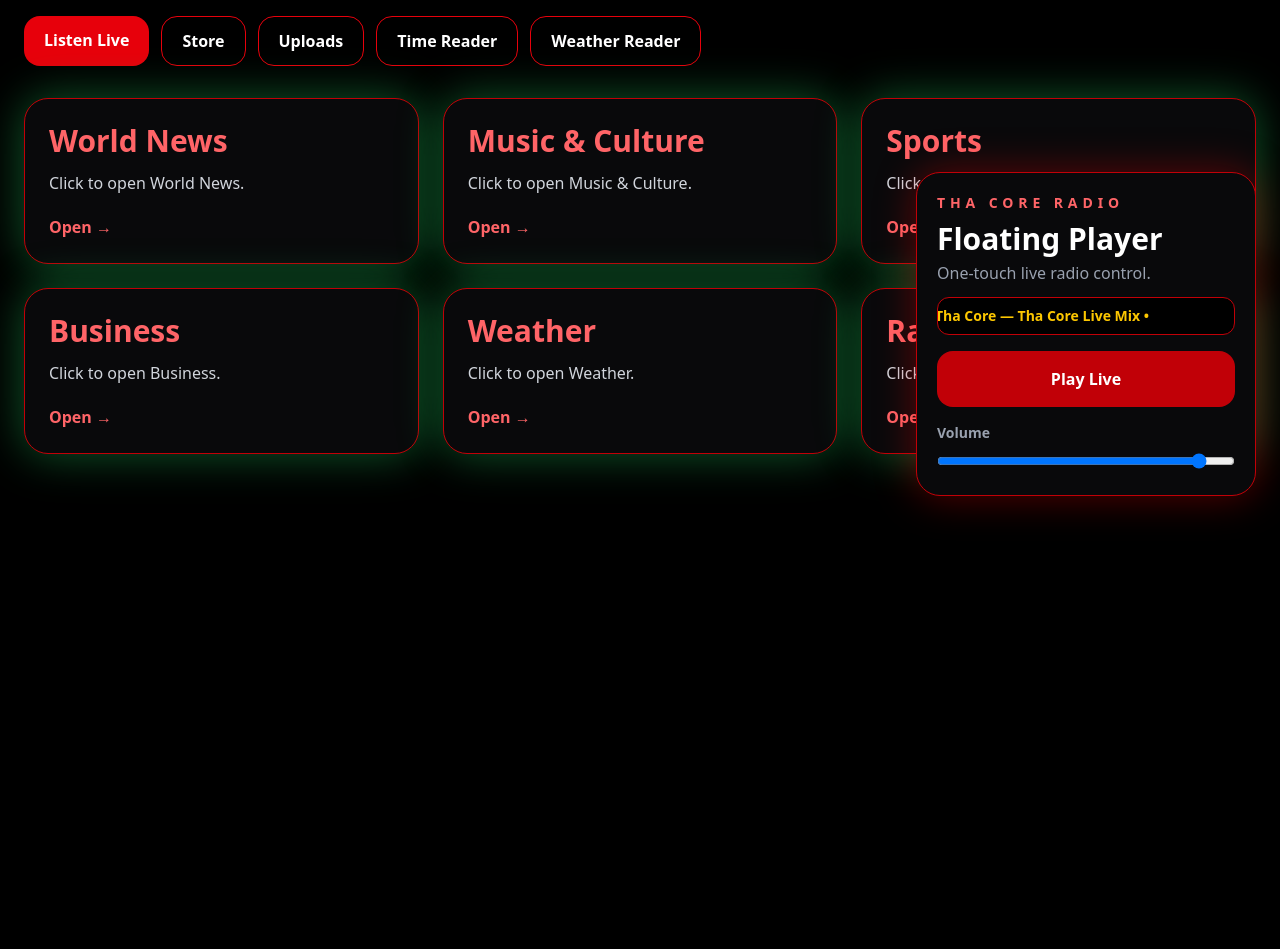
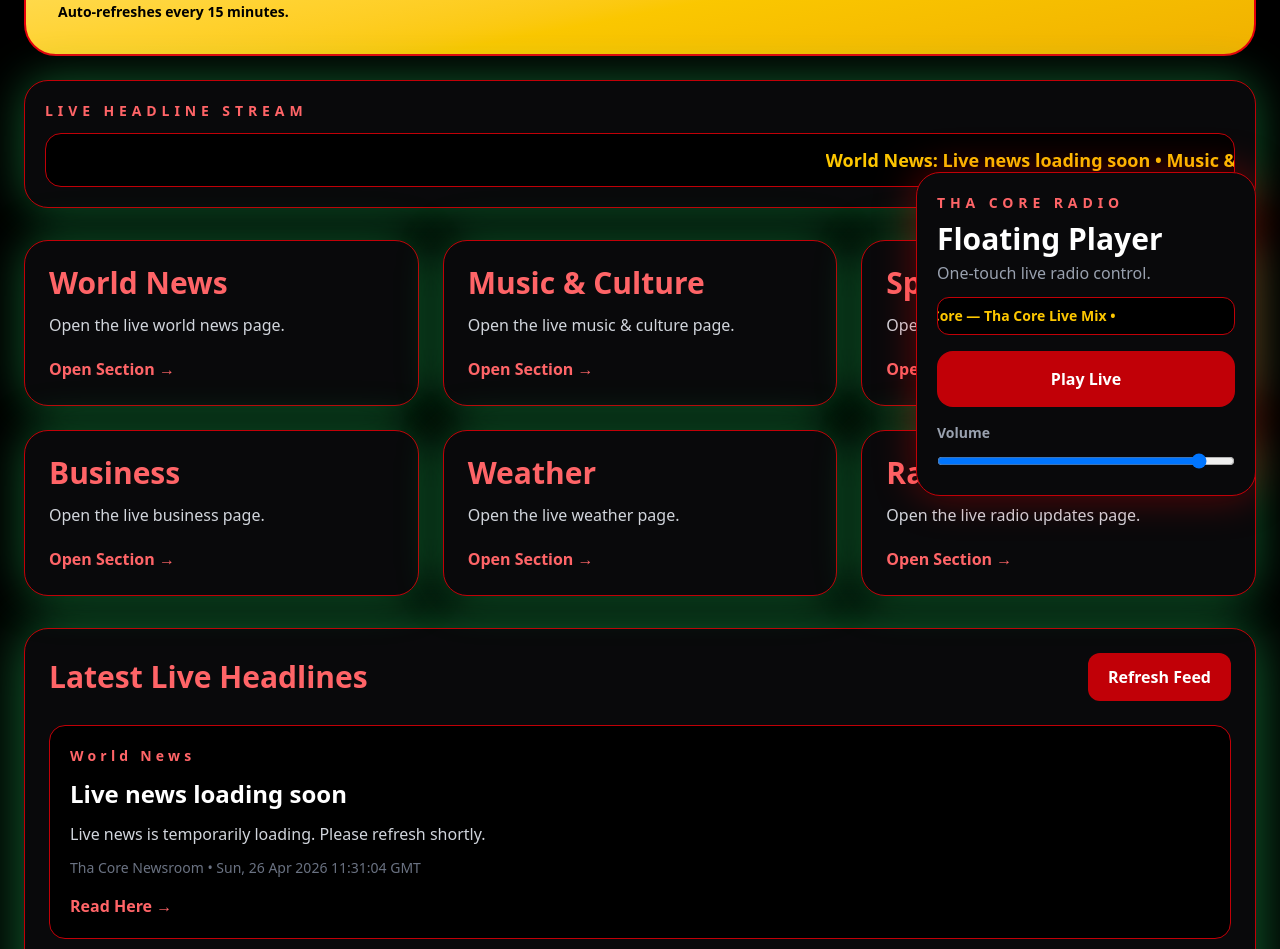
Before and after one commit to dailydunney-commits/tha-core-radio-site, a Next.js app: page /news in a window 1280 px wide. Shown: the part 280-1229 px from the top of the page. Before the commit the page ends 928 px from the top, so only its background shows below. Built offline with nearby package versions, Linux system fonts and the light colour scheme; no server answers.

Commit message:
Add live news feed page

```diff
--- a/app/news/page.tsx
+++ b/app/news/page.tsx
@@ -1,15 +1,62 @@
+"use client";
+
 import Link from "next/link";
+import { useEffect, useState } from "react";
 
-const newsSections = [
-  { title: "World News", href: "/news/world" },
-  { title: "Music & Culture", href: "/news/music" },
-  { title: "Sports", href: "/news/sports" },
-  { title: "Business", href: "/news/business" },
-  { title: "Weather", href: "/news/weather" },
-  { title: "Radio Updates", href: "/news/radio-updates" },
+type NewsItem = {
+  title: string;
+  source: string;
+  pubDate: string;
+  description: string;
+  category: string;
+};
+
+const sections = [
+  { title: "World News", href: "/news/world", category: "world" },
+  { title: "Music & Culture", href: "/news/music", category: "music" },
+  { title: "Sports", href: "/news/sports", category: "sports" },
+  { title: "Business", href: "/news/business", category: "business" },
+  { title: "Weather", href: "/news/weather", category: "weather" },
+  { title: "Radio Updates", href: "/news/radio-updates", category: "radio-updates" },
 ];
 
 export default function NewsPage() {
+  const [feed, setFeed] = useState<NewsItem[]>([]);
+  const [selected, setSelected] = useState<NewsItem | null>(null);
+  const [loading, setLoading] = useState(true);
+
+  async function loadAllNews() {
+    setLoading(true);
+
+    const allItems: NewsItem[] = [];
+
+    for (const section of sections) {
+      try {
+        const res = await fetch(`/api/news?category=${section.category}`, {
+          cache: "no-store",
+        });
+
+        const data = await res.json();
+
+        const items = (data.items || []).slice(0, 3).map((item: any) => ({
+          ...item,
+          category: section.title,
+        }));
+
+        allItems.push(...items);
+      } catch {}
+    }
+
+    setFeed(allItems);
+    setLoading(false);
+  }
+
+  useEffect(() => {
+    loadAllNews();
+    const timer = setInterval(loadAllNews, 15 * 60 * 1000);
+    return () => clearInterval(timer);
+  }, []);
+
   return (
     <main className="min-h-screen bg-black px-6 py-10 text-white">
       <section className="mx-auto max-w-7xl">
@@ -18,45 +65,143 @@
         </Link>
 
         <div className="mt-6 rounded-[2rem] border-2 border-red-600 bg-gradient-to-br from-yellow-200 via-amber-300 to-yellow-500 p-8 text-black">
-          <h1 className="text-5xl font-black md:text-7xl">News & Updates</h1>
-          <p className="mt-4 text-lg font-bold">
-            Live news, music, sports, business, weather, and radio updates.
+          <p className="text-sm font-black tracking-[0.4em]">THA CORE LIVE NEWSROOM</p>
+
+          <h1 className="mt-3 text-5xl font-black md:text-7xl">
+            News & Updates
+          </h1>
+
+          <p className="mt-4 max-w-4xl text-lg font-bold">
+            Live news feed, music, sports, business, weather, and radio updates — all inside Tha Core.
+          </p>
+
+          <p className="mt-3 text-sm font-black">
+            Auto-refreshes every 15 minutes.
           </p>
         </div>
 
-        <div className="mt-6 flex flex-wrap gap-3">
-          <Link href="/" className="rounded-2xl bg-red-600 px-5 py-3 font-black">
-            Listen Live
-          </Link>
-          <Link href="/store" className="rounded-2xl border border-red-600 px-5 py-3 font-black hover:bg-red-600">
-            Store
-          </Link>
-          <Link href="/uploads" className="rounded-2xl border border-red-600 px-5 py-3 font-black hover:bg-red-600">
-            Uploads
-          </Link>
-          <Link href="/time-reader" className="rounded-2xl border border-red-600 px-5 py-3 font-black hover:bg-red-600">
-            Time Reader
-          </Link>
-          <Link href="/weather-reader" className="rounded-2xl border border-red-600 px-5 py-3 font-black hover:bg-red-600">
-            Weather Reader
-          </Link>
+        <div className="mt-6 rounded-3xl border border-red-700 bg-zinc-950 p-5 shadow-[0_0_45px_rgba(34,197,94,.45)]">
+          <p className="text-sm font-black tracking-[0.35em] text-red-400">
+            LIVE HEADLINE STREAM
+          </p>
+
+          <div className="mt-3 overflow-hidden rounded-2xl border border-red-700 bg-black p-3">
+            <div className="animate-[newsMarquee_35s_linear_infinite] whitespace-nowrap text-lg font-black text-yellow-400">
+              {feed.length > 0
+                ? feed.map((item) => `${item.category}: ${item.title}`).join("  •  ")
+                : "Loading live headlines from Tha Core newsroom..."}
+            </div>
+          </div>
         </div>
 
+        <style>{`
+          @keyframes newsMarquee {
+            0% { transform: translateX(100%); }
+            100% { transform: translateX(-100%); }
+          }
+        `}</style>
+
         <div className="mt-8 grid gap-6 md:grid-cols-2 xl:grid-cols-3">
-          {newsSections.map((item) => (
+          {sections.map((item) => (
             <Link
-              key={item.title}
+              key={item.href}
               href={item.href}
-              className="block rounded-3xl border border-red-700 bg-zinc-950 p-6 shadow-[0_0_45px_rgba(34,197,94,.45)] hover:bg-red-950/50"
+              className="rounded-3xl border border-red-700 bg-zinc-950 p-6 shadow-[0_0_45px_rgba(34,197,94,.45)] hover:bg-red-950/40"
             >
               <h2 className="text-3xl font-black text-red-400">{item.title}</h2>
               <p className="mt-3 text-gray-300">
-                Click to open {item.title}.
+                Open the live {item.title.toLowerCase()} page.
               </p>
-              <p className="mt-5 font-black text-red-400">Open →</p>
+              <p className="mt-5 font-black text-red-400">Open Section →</p>
             </Link>
           ))}
         </div>
+
+        <div className="mt-8 rounded-3xl border border-red-700 bg-zinc-950 p-6 shadow-[0_0_55px_rgba(34,197,94,.55)]">
+          <div className="flex flex-wrap items-center justify-between gap-4">
+            <h2 className="text-3xl font-black text-red-400">
+              Latest Live Headlines
+            </h2>
+
+            <button
+              onClick={loadAllNews}
+              className="rounded-xl bg-red-700 px-5 py-3 font-black hover:bg-red-800"
+            >
+              Refresh Feed
+            </button>
+          </div>
+
+          {loading ? (
+            <p className="mt-6 text-xl font-black text-yellow-400">
+              Loading live news feed...
+            </p>
+          ) : (
+            <div className="mt-6 grid gap-5">
+              {feed.map((item, index) => (
+                <button
+                  key={`${item.title}-${index}`}
+                  onClick={() => setSelected(item)}
+                  className="rounded-2xl border border-red-700 bg-black p-5 text-left hover:bg-red-950/40"
+                >
+                  <p className="text-sm font-black tracking-[0.3em] text-red-400">
+                    {item.category}
+                  </p>
+
+                  <h3 className="mt-3 text-2xl font-black text-white">
+                    {item.title}
+                  </h3>
+
+                  <p className="mt-3 line-clamp-2 text-gray-300">
+                    {item.description}
+                  </p>
+
+                  <p className="mt-3 text-sm text-gray-500">
+                    {item.source} • {item.pubDate}
+                  </p>
+
+                  <p className="mt-4 font-black text-red-400">
+                    Read Here →
+                  </p>
+                </button>
+              ))}
+            </div>
+          )}
+        </div>
+
+        {selected && (
+          <div className="fixed inset-0 z-50 flex items-center justify-center bg-black/90 p-6">
+            <div className="max-h-[90vh] w-full max-w-4xl overflow-y-auto rounded-3xl border border-red-700 bg-zinc-950 p-8 shadow-[0_0_65px_rgba(34,197,94,.65)]">
+              <button
+                onClick={() => setSelected(null)}
+                className="mb-6 rounded-xl bg-red-700 px-5 py-3 font-black"
+              >
+                Close
+              </button>
+
+              <p className="text-sm font-black tracking-[0.35em] text-red-400">
+                THA CORE LIVE NEWS
+              </p>
+
+              <h2 className="mt-4 text-4xl font-black text-white">
+                {selected.title}
+              </h2>
+
+              <p className="mt-4 text-sm font-bold text-gray-400">
+                {selected.category} • {selected.source} • {selected.pubDate}
+              </p>
+
+              <div className="mt-6 rounded-2xl bg-black p-6">
+                <p className="text-lg leading-8 text-gray-200">
+                  {selected.description}
+                </p>
+              </div>
+
+              <p className="mt-6 text-sm text-gray-500">
+                Story summary shown inside Tha Core so visitors stay on the site.
+              </p>
+            </div>
+          </div>
+        )}
       </section>
     </main>
   );
```
